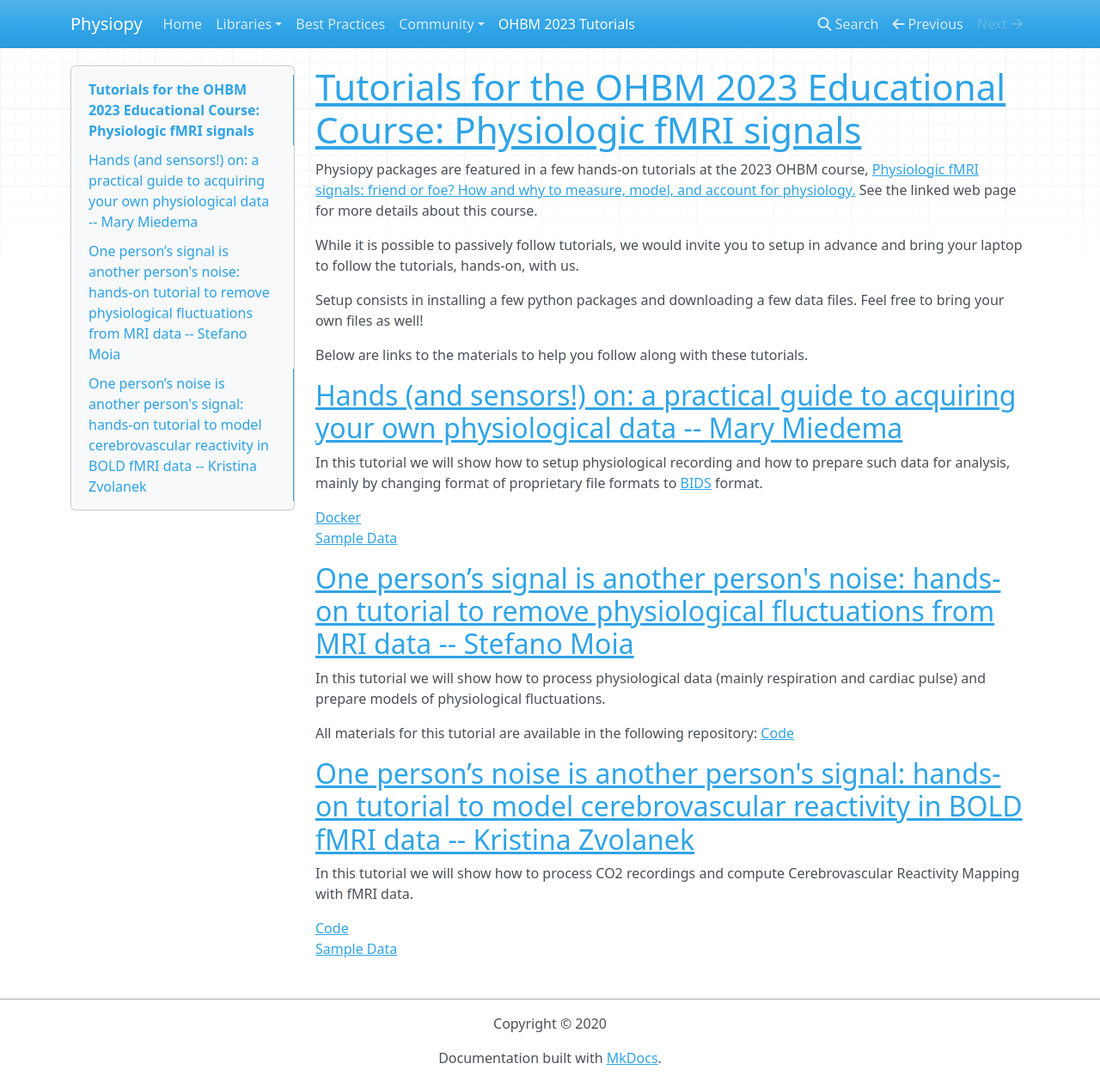
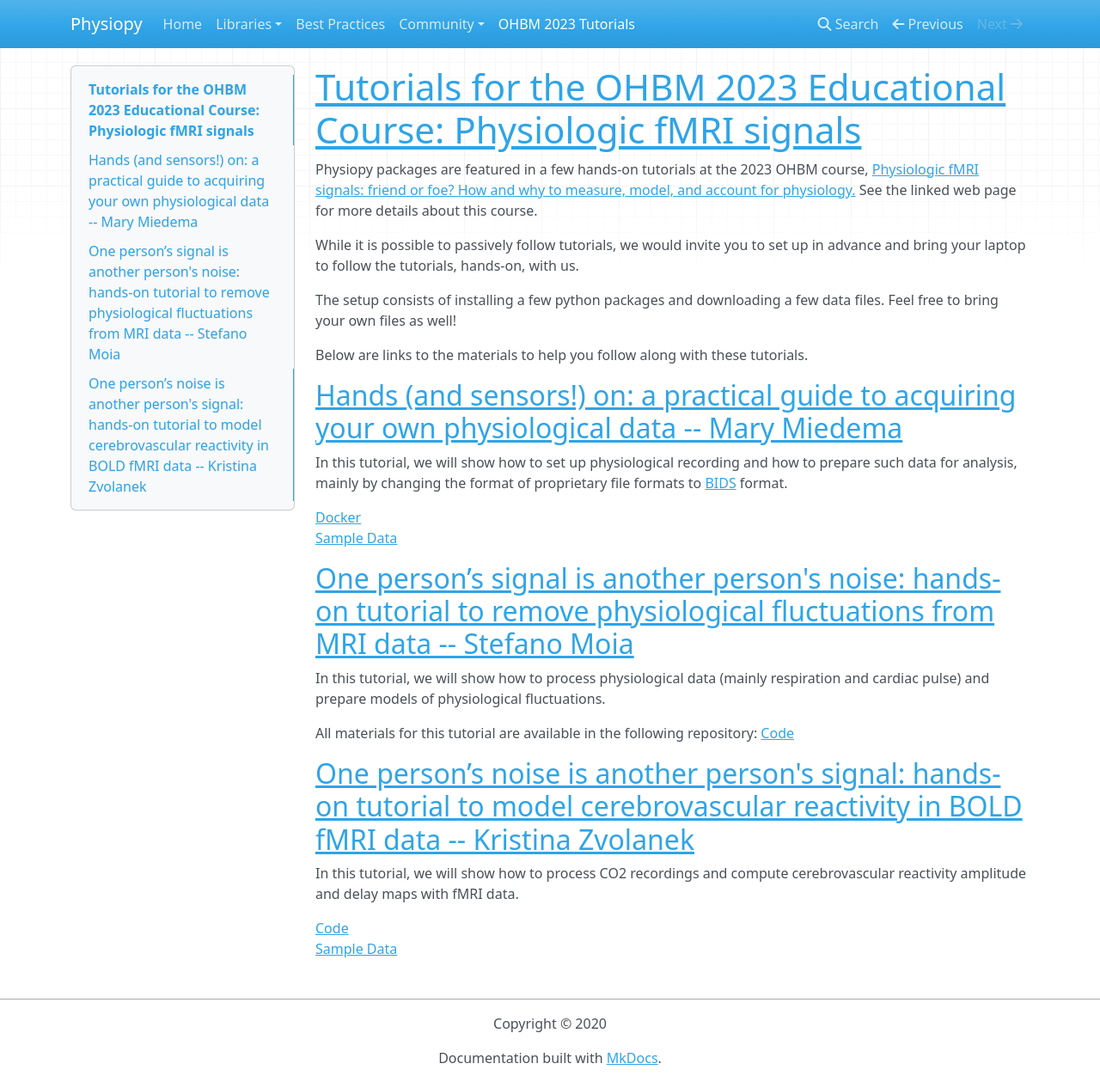
Before and after one commit to physiopy/physiopy.github.io, an MkDocs documentation site: the page built from docs/ohbm23_tutorials.md, in a window 1280 px wide and 1259 px high. Shown: the whole window at 86% size. Built offline with MkDocs 1.6.1, drawn with Linux system fonts in a browser that asks for light colours; nearby versions of some CDN libraries.

Commit message:
Update ohbm23_tutorials.md

```diff
--- a/docs/ohbm23_tutorials.md
+++ b/docs/ohbm23_tutorials.md
@@ -5,9 +5,9 @@ Physiopy packages are featured in a few hands-on tutorials at the 2023 OHBM cour
 [Physiologic fMRI signals: friend or foe? How and why to measure, model, and account for physiology.](https://ww6.aievolution.com/hbm2301/index.cfm?do=ev.viewEv&ev=1241)
 See the linked web page for more details about this course.
 
-While it is possible to passively follow tutorials, we would invite you to setup in advance and bring your laptop to follow the tutorials, hands-on, with us.
+While it is possible to passively follow tutorials, we would invite you to set up in advance and bring your laptop to follow the tutorials, hands-on, with us.
 
-Setup consists in installing a few python packages and downloading a few data files. Feel free to bring your own files as well!
+The setup consists of installing a few python packages and downloading a few data files. Feel free to bring your own files as well!
 
 Below are links to the materials to help you follow along with these tutorials.
 
@@ -15,7 +15,7 @@ Below are links to the materials to help you follow along with these tutorials.
 [Hands (and sensors!) on: a practical guide to acquiring your own physiological data -- Mary Miedema](#sensorsandbids)
 ----------------------------------------------------------------------------------------------------
 
-In this tutorial we will show how to setup physiological recording and how to prepare such data for analysis, mainly by changing format of proprietary file formats to [BIDS](https://bids.neuroimaging.io/) format.
+In this tutorial, we will show how to set up physiological recording and how to prepare such data for analysis, mainly by changing the format of proprietary file formats to [BIDS](https://bids.neuroimaging.io/) format.
 
 [Docker](https://hub.docker.com/r/mmiedema/phys2bids_base)
 [Sample Data](https://osf.io/3txqr/)
@@ -24,7 +24,7 @@ In this tutorial we will show how to setup physiological recording and how to pr
 [One person’s signal is another person's noise: hands-on tutorial to remove physiological fluctuations from MRI data -- Stefano Moia](#physasnoise)
 ------------------------------------------------------------------------------------------------------------------------------------
 
-In this tutorial we will show how to process physiological data (mainly respiration and cardiac pulse) and prepare models of physiological fluctuations.
+In this tutorial, we will show how to process physiological data (mainly respiration and cardiac pulse) and prepare models of physiological fluctuations.
 
 All materials for this tutorial are available in the following repository:
 [Code](https://github.com/smoia/ohbm2023noisetutorial)
@@ -33,7 +33,7 @@ All materials for this tutorial are available in the following repository:
 [One person’s noise is another person's signal: hands-on tutorial to model cerebrovascular reactivity in BOLD fMRI data -- Kristina Zvolanek](#physassignal)
 --------------------------------------------------------------------------------------------------------------------------------------------
 
-In this tutorial we will show how to process CO2 recordings and compute Cerebrovascular Reactivity Mapping with fMRI data.
+In this tutorial, we will show how to process CO2 recordings and compute cerebrovascular reactivity amplitude and delay maps with fMRI data.
 
 [Code](https://github.com/kristinazvolanek/cvr-tutorial-ohbm23)
 [Sample Data](https://osf.io/3txqr/)
```
